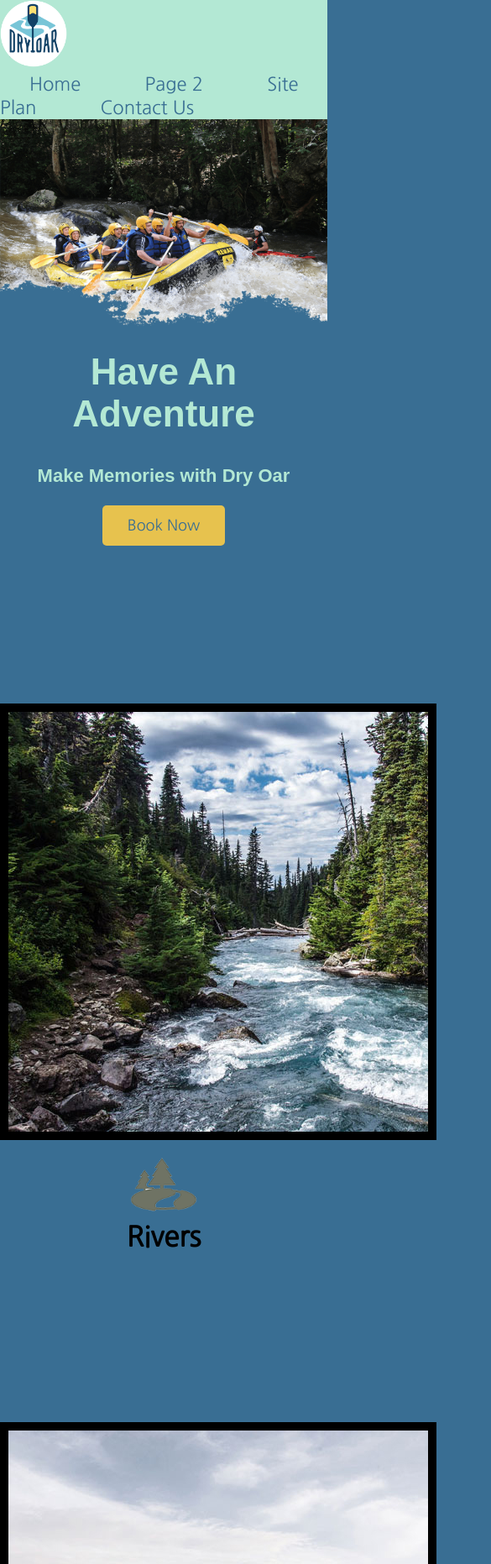
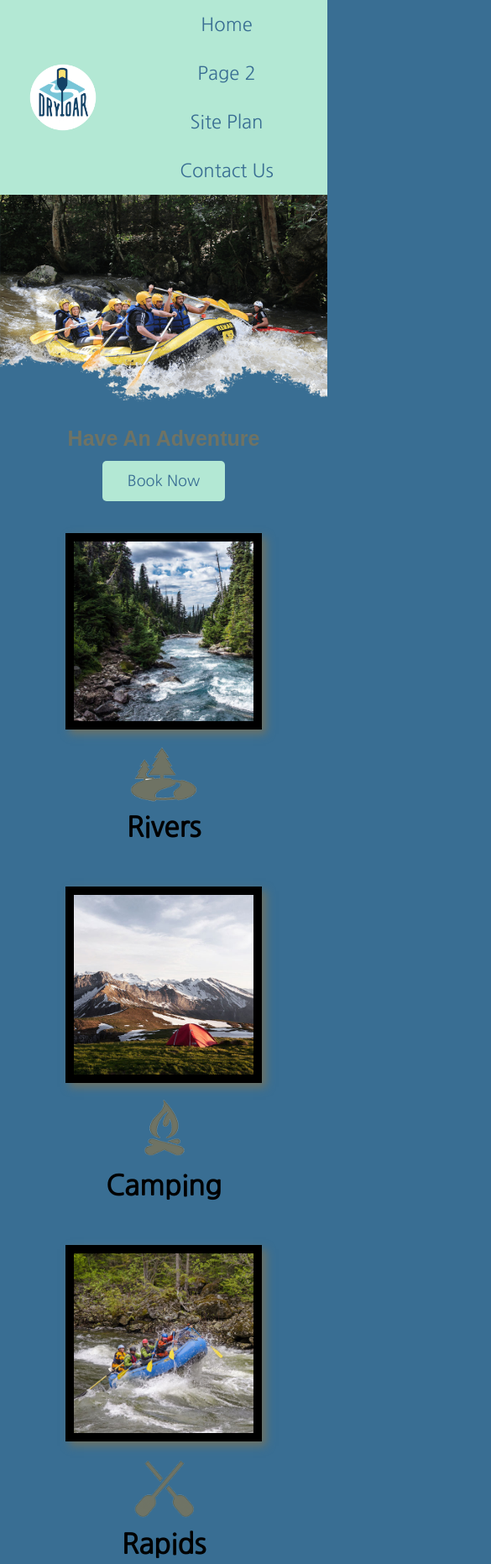
Before and after one commit to Dave-Ringhiser/WDD130, a plain HTML site: page wdd130/wwr/index.html in a window 390 px wide. Shown: the top 1863 px of the page at 84% size, 585 px wide, since content can reach past the window. Drawn offline with Linux system fonts and the light colour scheme; a web font is replaced by a local one.

Commit message:
fine tuning on CSS

```diff
--- a/wdd130/wwr/styles/style.css
+++ b/wdd130/wwr/styles/style.css
@@ -3,6 +3,11 @@
     max-width: 1600px;
     margin: 0 auto;
     }
+
+.home-grid {
+    display: grid;
+    grid-template-columns: repeat(10, 1fr);
+}
 
 nav a {
     text-align: center;
@@ -42,6 +47,8 @@ body {
 header {
     background-color: #b3e8d4;
     font-family: 'Nanum Gothic', Arial, sans-serif;
+    display: grid;
+    grid-template-columns: 150px auto;
 }
 
 nav a:hover {
@@ -50,7 +57,7 @@ nav a:hover {
 }
 
 .book, .join {
-    background-color: #E7C24E;
+    background-color: #b3e8d4;
     color: #396E93;
     text-decoration: none;
     font-family: 'Nanum Gothic', Arial, sans-serif;
@@ -61,12 +68,14 @@ nav a:hover {
 }
 
 .book:hover, .join:hover {
-    background-color: #b3e8d4;
-    color: #396E93;
+    background-color: #396E93;
+    color: #b3e8d4;
 }
 
 #background {
     background-color: #b3e8d4;
+    grid-column: 1/11;
+    grid-row: 4/9;
 }
 
 .msg {
@@ -74,6 +83,9 @@ nav a:hover {
     font-family: 'Nanum Gothic', Arial, sans-serif;
     line-height: 1.5em;
     padding: 35px;
+    grid-column: 6/10;
+    grid-row: 6/7;
+    box-shadow: 5px 5px 10px #6f7364;
 }
 
 footer {
@@ -81,6 +93,9 @@ footer {
     font-family: 'Nanum Gothic', Arial, sans-serif;
     padding: 25px 50px;
     margin-top: 200px;
+    display: flex;
+    justify-content: space-around;
+    align-items: center;
 }
 
 .home-title {
@@ -146,6 +161,8 @@ h2 {
 
 #logo_link {
     padding-top: 5px;
+    justify-self: center;
+    align-self: center;
 }
 
 footer .social img {
@@ -158,8 +175,105 @@ footer .social img {
 
 .card-img {
     border: 10px solid #000000;
+    transition: transform .5s;
+    box-shadow: 5px 5px 10px #6f7364;
 }
 
 main section img {
     box-sizing: border-box;
 }
+
+nav{
+    display: flex;
+    justify-content: space-around;
+}
+
+#hero {
+    display: grid;
+    grid-template-columns: 1fr 3fr 1fr;
+    margin-top: -100px;
+}
+
+#hero-box {
+    grid-column: 1/4;
+    grid-row: 1/3;
+    z-index: -1;
+}
+
+#hero-msg {
+    grid-column: 2/3;
+    grid-row: 1/2;
+    margin-top: 100px;
+}
+
+.card-img, .mountains {
+    width: 100%;
+}
+
+.rivers-card {
+    grid-column: 2/4;
+    grid-row: 2/3;
+}
+
+.camping-card {
+    grid-column: 5/7;
+    grid-row: 2/3;
+}
+
+.rapids-card {
+    grid-column: 8/10;
+    grid-row: 2/3;
+}
+
+.mountains {
+    grid-column: 2/7;
+    grid-row: 5/8;
+    box-shadow: 5px 5px 10px #6f7364;
+}
+
+.card-img:hover {
+    opacity: .6;
+    transform: scale(1.1);
+}
+
+@media screen and (max-width: 900px) {
+    #hero, .home-grid {
+        display: block;
+        height: auto;
+    }
+    nav, footer {
+        flex-direction: column;
+    }
+    nav a {
+        display: block;
+        padding: 15px;
+    }
+    #hero {
+        margin-top: 0;
+    }
+    #hero-msg {
+        margin-top: 0;
+    }
+    #hero-msg h4 {
+        display: none;
+    }
+    .home-title {
+        font-size: 25px;
+        color: #6f7364;
+    }
+    .rivers-card, .camping-card, .rapids-card {
+        margin: 50px auto;
+        width: 60%;
+    }
+    #background {
+        display: none;
+    }
+    .mountains, .msg {
+        width: 80%;
+        display: block;
+        margin: 0 auto;
+    }
+    footer {
+        margin-top: 25px;
+    }
+}
```
